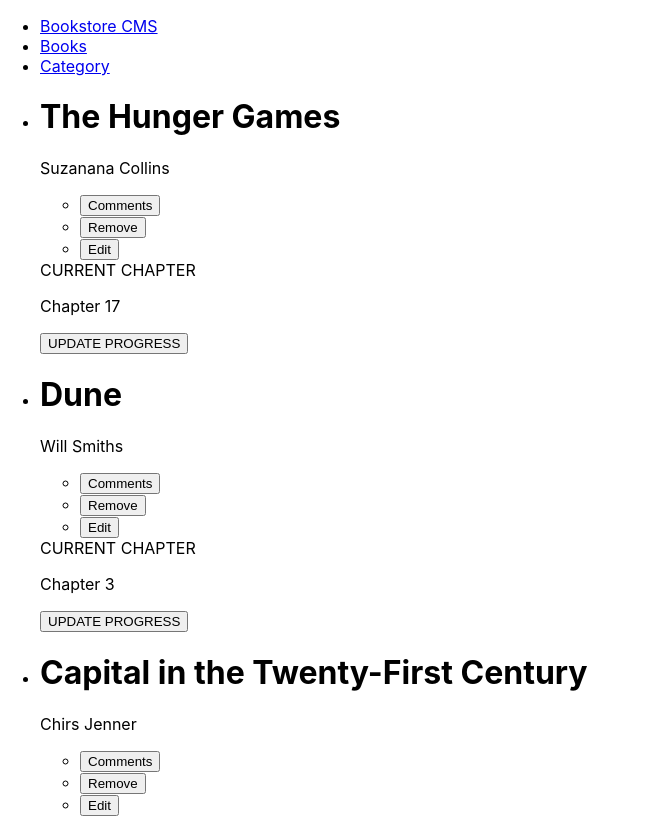
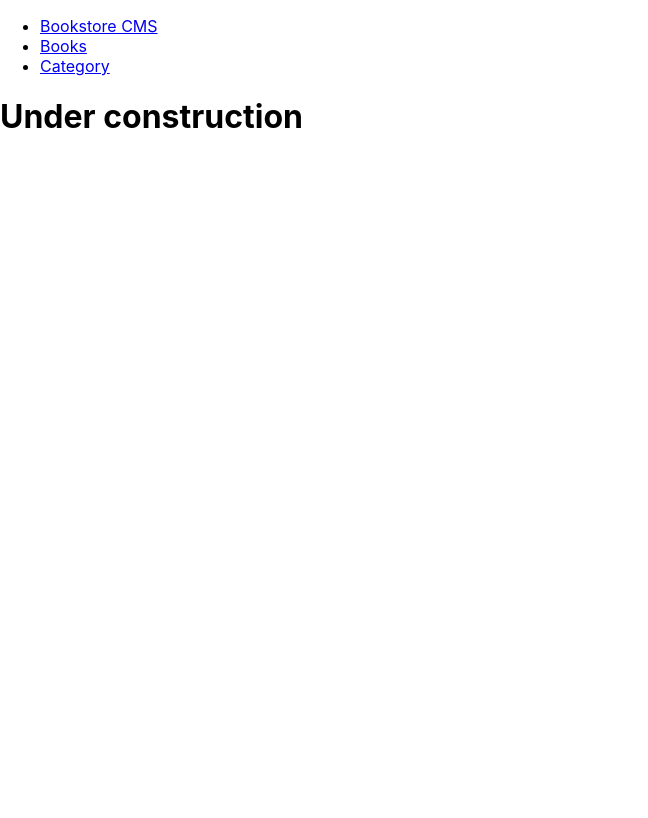
Before and after one commit to anyepeter/bookstore, a React (Create React App) app: page /category in a window 1280 px wide. Shown: the top 818 px of the page, without its empty margins (0-648 px from the left). Built offline with nearby package versions, Linux system fonts and the light colour scheme.

Commit message:
add the caterory page

```diff
--- a/src/App.js
+++ b/src/App.js
@@ -1,11 +1,16 @@
+import { Route, Routes } from 'react-router-dom';
 import Navbar from './components/navbar';
-import Bookitems from './components/bookItem';
+import BookPage from './pages/home';
+import Categories from './pages/category';
 
 function App() {
   return (
     <>
       <Navbar />
-      <Bookitems />
+      <Routes>
+        <Route exact path="/" element={<BookPage />} />
+        <Route exact path="/category" element={<Categories />} />
+      </Routes>
     </>
   );
 }
--- a/src/components/navbar.js
+++ b/src/components/navbar.js
@@ -7,7 +7,7 @@
       <ul>
         <li><Link to="/">Bookstore CMS</Link></li>
         <li><Link to="/">Books</Link></li>
-        <li><Link to="category">Category</Link></li>
+        <li><Link to="/category">Category</Link></li>
       </ul>
     </nav>
   </header>
--- a/src/pages/Bookpage.js
+++ /dev/null
@@ -1 +0,0 @@
-import
--- /dev/null
+++ b/src/pages/category.js
@@ -0,0 +1,7 @@
+import React from 'react';
+
+const Categories = () => (
+  <h1>Under construction</h1>
+);
+
+export default Categories;
--- /dev/null
+++ b/src/pages/home.js
@@ -0,0 +1,11 @@
+import React from 'react';
+import Bookitems from '../components/bookItem';
+import Addbook from '../components/addBooks';
+
+const BookPage = () => (
+  <main>
+    <Bookitems />
+    <Addbook />
+  </main>
+);
+export default BookPage;
```
